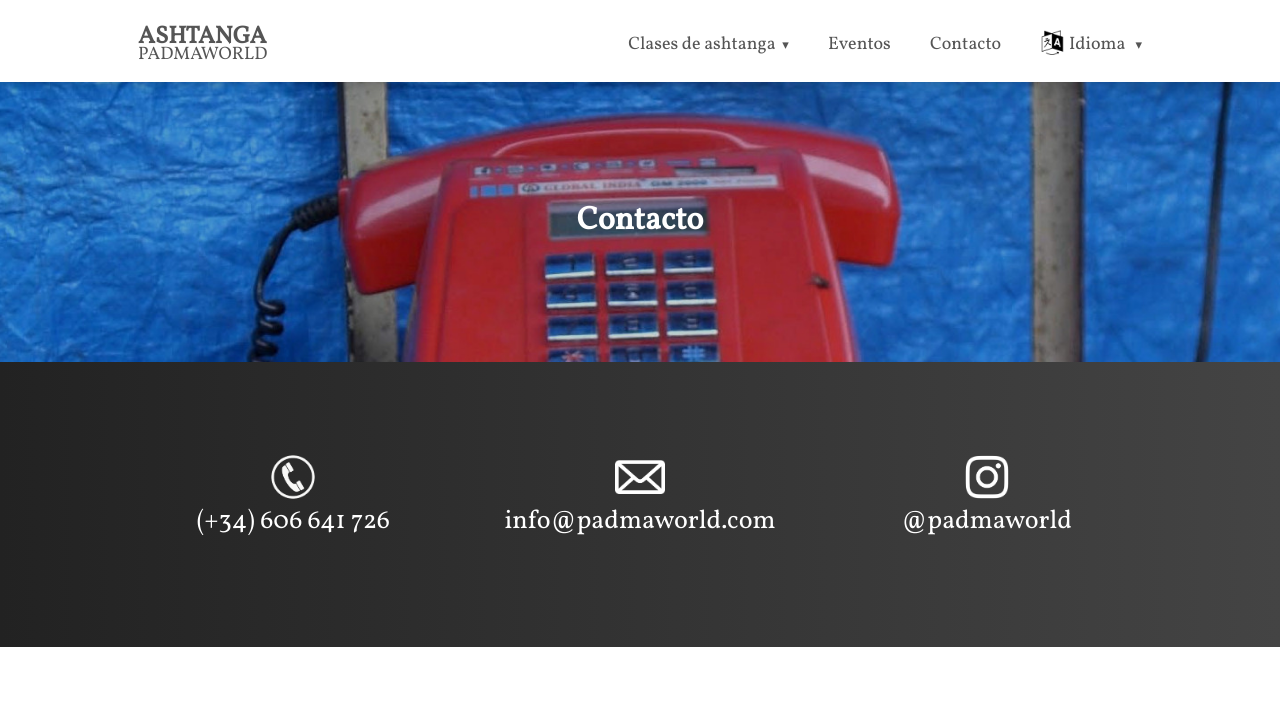
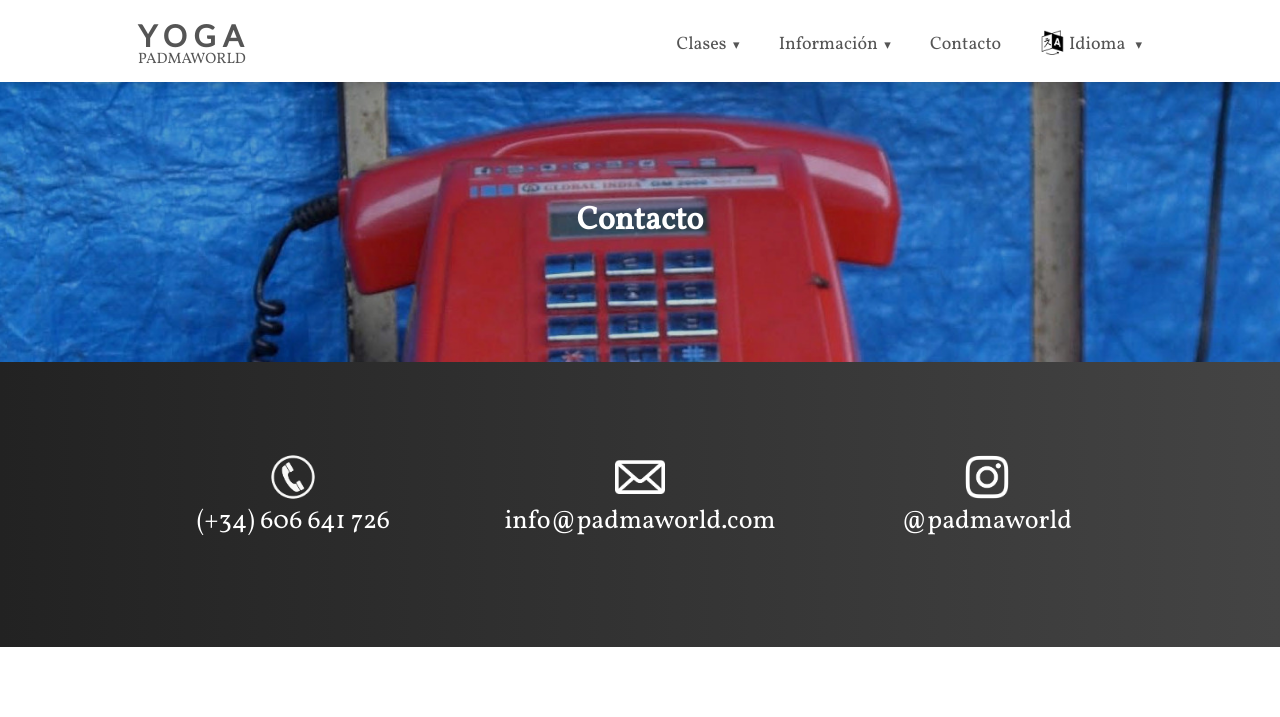
Before and after one commit to palomavillela/palomavillela.github.io, a Jekyll site: the page built from es/contact.html, in a window 1280 px wide. Shown: the top 717 px of the page. Built offline with Jekyll 4.4.1, drawn with Linux system fonts in a browser that asks for light colours; nearby versions of some CDN libraries; grey boxes are pictures that could not be loaded.

Commit message:
revamp: update menu

```diff
--- a/_includes/es/menu.html
+++ b/_includes/es/menu.html
@@ -3,14 +3,17 @@
     this_page = page.this_page
     language = "es"
 
-    text_ashtanga_classes = "Clases de ashtanga"
-    text_about_ashtanga = "Sobre ashtanga"
-    text_the_teacher = "La profesora"
+    text_classes = "Clases"
+    text_online_classes = "Clases online"
+    text_in_person_classes = "Clases presenciales"
+    text_video_classes = "Videoclases"
+    text_eventual_classes = "Eventos"
+    text_info = "Información"
+    text_about_yoga = "Sobre el yoga"
+    text_about_paloma = "Sobre Paloma"
     text_timetable = "Horarios"
-    text_location = "Ubicación"
     text_prices = "Precios"
-    text_etiquette = "Etiqueta"
-    text_events = "Eventos"
     text_contact = "Contacto"
     text_language = "Idioma"
+    text_coming_soon = "Próximamente!"
 %}
--- a/_includes/menu.html
+++ b/_includes/menu.html
@@ -3,49 +3,59 @@
         <div class="pure-menu pure-menu-horizontal">
             <a href="/{{ include.language }}/index.html" class="pure-menu-heading pure-menu-link">
                 <div class="logo-text">
-                    <span class="logo-big">ASHTANGA</span><br>PADMAWORLD
+                    <span class="logo-big">YOGA</span><br>PADMAWORLD
                 </div>
             </a>
             <ul class="pure-menu-list">
                 <li class="pure-menu-item pure-menu-has-children pure-menu-allow-hover">
-                    <a href="#" class="pure-menu-link">{{ include.text_ashtanga_classes }}</a>
+                    <a href="#" class="pure-menu-link">{{ include.text_classes }}</a>
                     <ul class="pure-menu-children">
                         <li class="pure-menu-item">
-                            <a href="/{{ include.language }}/ashtanga/about.html" class="pure-menu-link">
-                                {{ include.text_about_ashtanga }}
+                            <a href="/{{ include.language }}/classes/online.html" class="pure-menu-link">
+                                {{ include.text_online_classes }}
                             </a>
                         </li>
                         <li class="pure-menu-item">
-                            <a href="/{{ include.language }}/ashtanga/instructors/paloma.html" class="pure-menu-link">
-                                {{ include.text_the_teacher }}
+                            <a href="/{{ include.language }}/classes/in_person.html" class="pure-menu-link">
+                                {{ include.text_in_person_classes }}
+                            </a>
+                        </li>
+                        <li class="pure-menu-item" title="{{ include.text_coming_soon }}">
+                            <a href="/{{ include.language }}/classes/videos.html" class="pure-menu-link pure-menu-disabled">
+                                {{ include.text_video_classes }}
                             </a>
                         </li>
                         <li class="pure-menu-item">
-                            <a href="/{{ include.language }}/ashtanga/timetable.html" class="pure-menu-link">
+                            <a href="/{{ include.language }}/classes/events/index.html" class="pure-menu-link">
+                                {{ include.text_eventual_classes }}
+                            </a>
+                        </li>
+                    </ul>
+                </li>
+                <li class="pure-menu-item pure-menu-has-children pure-menu-allow-hover">
+                    <a href="#" class="pure-menu-link">{{ include.text_info }}</a>
+                    <ul class="pure-menu-children">
+                        <li class="pure-menu-item">
+                            <a href="/{{ include.language }}/info/about_yoga.html" class="pure-menu-link">
+                                {{ include.text_about_yoga }}
+                            </a>
+                        </li>
+                        <li class="pure-menu-item">
+                            <a href="/{{ include.language }}/info/about_paloma.html" class="pure-menu-link">
+                                {{ include.text_about_paloma }}
+                            </a>
+                        </li>
+                        <li class="pure-menu-item">
+                            <a href="/{{ include.language }}/info/timetable.html" class="pure-menu-link">
                                 {{ include.text_timetable }}
                             </a>
                         </li>
                         <li class="pure-menu-item">
-                            <a href="/{{ include.language }}/contact.html" class="pure-menu-link">
-                                {{ include.text_location }}
-                            </a>
-                        </li>
-                        <li class="pure-menu-item">
-                            <a href="/{{ include.language }}/contact.html" class="pure-menu-link">
+                            <a href="/{{ include.language }}/info/prices.html" class="pure-menu-link">
                                 {{ include.text_prices }}
                             </a>
                         </li>
-                        <li class="pure-menu-item">
-                            <a href="/{{ include.language }}/ashtanga/etiquette.html" class="pure-menu-link">
-                                {{ include.text_etiquette }}
-                            </a>
-                        </li>
                     </ul>
-                </li>
-                <li class="pure-menu-item">
-                    <a class="pure-menu-link" href="/{{ include.language }}/events/index.html">
-                        {{ include.text_events }}
-                    </a>
                 </li>
                 <li class="pure-menu-item">
                     <a class="pure-menu-link" href="/{{ include.language }}/contact.html">
@@ -80,7 +90,7 @@
         <div class="pure-menu pure-menu-horizontal">
             <a href="/{{ include.language }}/index.html" class="pure-menu-heading pure-menu-link">
                 <div class="logo-text">
-                    <span class="logo-big">ASHTANGA</span><br>PADMAWORLD
+                    <span class="logo-big">YOGA</span><br>PADMAWORLD
                 </div>
             </a>
             <ul class="pure-menu-list">
@@ -90,47 +100,58 @@
                     </a>
                     <ul class="pure-menu-children">
                         <li class="pure-menu-item pure-menu-disabled">
-                            {{ include.text_ashtanga_classes }}
+                            {{ include.text_classes }}
                         </li>
                         <li class="pure-menu-item">
-                            <a href="/{{ include.language }}/ashtanga/about.html" class="pure-menu-link indented">
-                                {{ include.text_about_ashtanga }}
+                            <a class="pure-menu-link indented" href="/{{ include.language }}/classes/online.html">
+                                {{ include.text_online_classes }}
                             </a>
                         </li>
                         <li class="pure-menu-item">
-                            <a href="/{{ include.language }}/ashtanga/instructors/paloma.html" class="pure-menu-link indented">
-                                {{ include.text_the_teacher }}
+                            <a class="pure-menu-link indented" href="/{{ include.language }}/classes/in_person.html">
+                                {{ include.text_in_person_classes }}
                             </a>
                         </li>
                         <li class="pure-menu-item">
-                            <a href="/{{ include.language }}/ashtanga/timetable.html" class="pure-menu-link indented">
+                            <a class="pure-menu-link indented" href="/{{ include.language }}/classes/videos.html">
+                                {{ include.text_video_classes }}
+                            </a>
+                        </li>
+                        <li class="pure-menu-item">
+                            <a class="pure-menu-link indented" href="/{{ include.language }}/classes/events/index.html">
+                                {{ include.text_eventual_classes }}
+                            </a>
+                            <hr>
+                        </li>
+                        <li class="pure-menu-item pure-menu-disabled">
+                            {{ include.text_info }}
+                        </li>
+                        <li class="pure-menu-item">
+                            <a href="/{{ include.language }}/info/about_yoga.html" class="pure-menu-link indented">
+                                {{ include.text_about_yoga }}
+                            </a>
+                        </li>
+                        <li class="pure-menu-item">
+                            <a href="/{{ include.language }}/info/about_paloma.html" class="pure-menu-link indented">
+                                {{ include.text_about_paloma }}
+                            </a>
+                        </li>
+                        <li class="pure-menu-item">
+                            <a href="/{{ include.language }}/info/timetable.html" class="pure-menu-link indented">
                                 {{ include.text_timetable }}
                             </a>
                         </li>
                         <li class="pure-menu-item">
-                            <a href="/{{ include.language }}/contact.html" class="pure-menu-link indented">
-                                {{ include.text_location }}
-                            </a>
-                        </li>
-                        <li class="pure-menu-item">
-                            <a href="/{{ include.language }}/contact.html" class="pure-menu-link indented">
+                            <a href="/{{ include.language }}/info/prices.html" class="pure-menu-link indented">
                                 {{ include.text_prices }}
                             </a>
-                        </li>
-                        <li class="pure-menu-item">
-                            <a href="/{{ include.language }}/ashtanga/etiquette.html" class="pure-menu-link indented">
-                                {{ include.text_etiquette }}
-                            </a>
-                        </li>
-                        <li class="pure-menu-item">
-                            <a class="pure-menu-link" href="/{{ include.language }}/events/index.html">
-                                {{ include.text_events }}
-                            </a>
+                            <hr>
                         </li>
                         <li class="pure-menu-item">
                             <a class="pure-menu-link" href="/{{ include.language }}/contact.html">
                                 {{ include.text_contact }}
                             </a>
+                            <hr>
                         </li>
                         <li class="pure-menu-item pure-menu-disabled">
                             <img class="language-icon" src="/assets/images/icons/icon128px-exported-black.png"/> {{ include.text_language }}
```
Also changed, not shown: _includes/assets/css/menu.css (+22 -9 lines), _includes/en/menu.html (+9 -6 lines), assets/images/icons/hamburger.png.
